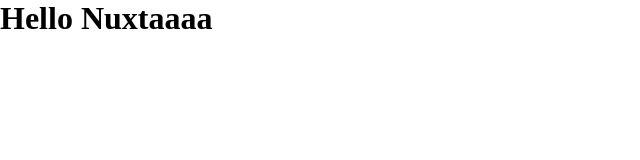
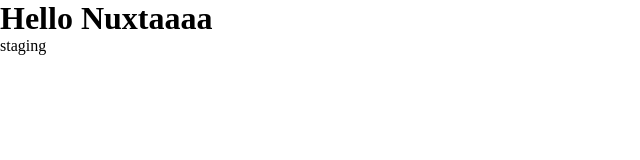
Before and after one commit to Takuya-Ampi/nuxt_contentful, a Nuxt app: page / in a window 1280 px wide. Shown: the top 160 px of the page, without its empty margins (0-640 px from the left). Built offline with nearby package versions, Linux system fonts and the light colour scheme.

Commit message:
stagingのtesuto

```diff
--- a/pages/index.vue
+++ b/pages/index.vue
@@ -3,6 +3,7 @@
     <v-flex xs12 sm8 md6>
       <div class="text-xs-center">
         <h1>Hello Nuxtaaaa</h1>
+        <p>staging</p>
       </div>
     </v-flex>
   </v-layout>
```
